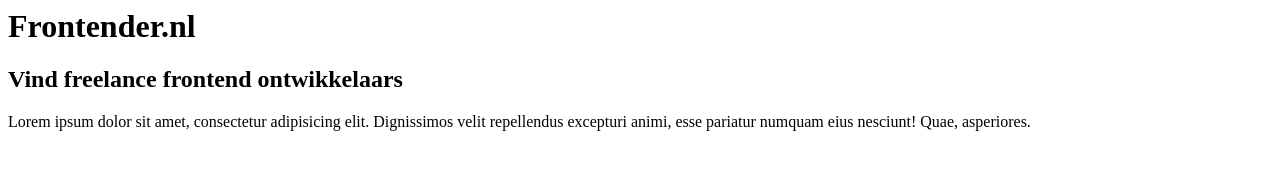
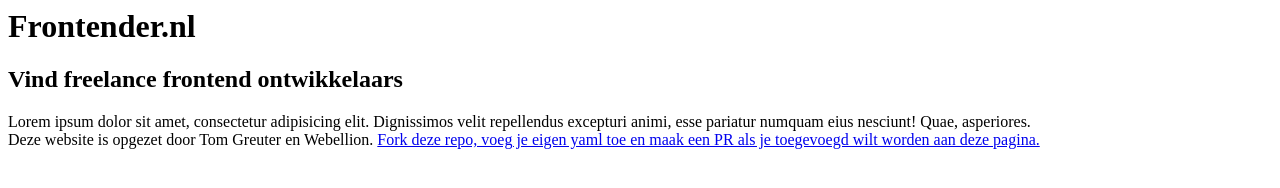
Before and after one commit to ludder/frontender-nl, a website: page index.html in a window 1280 px wide. Drawn offline with Linux system fonts and the light colour scheme.

Commit message:
Add content

```diff
--- a/index.html
+++ b/index.html
@@ -7,6 +7,11 @@
         </header>
         <main>
         Lorem ipsum dolor sit amet, consectetur adipisicing elit. Dignissimos velit repellendus excepturi animi, esse pariatur numquam eius nesciunt! Quae, asperiores.
+
         </main>
+        <footer>
+        Deze website is opgezet door Tom Greuter en Webellion.
+        <a href="https://github.com/ludder/frontender-nl.git">Fork deze repo, voeg je eigen yaml toe en maak een PR als je toegevoegd wilt worden aan deze pagina.</a>
+        </footer>
     </body>
 </html>
```
